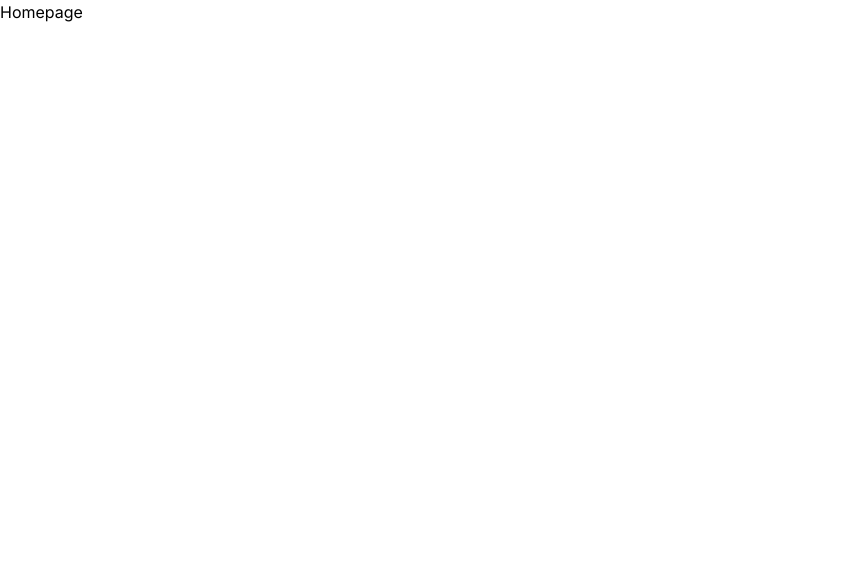
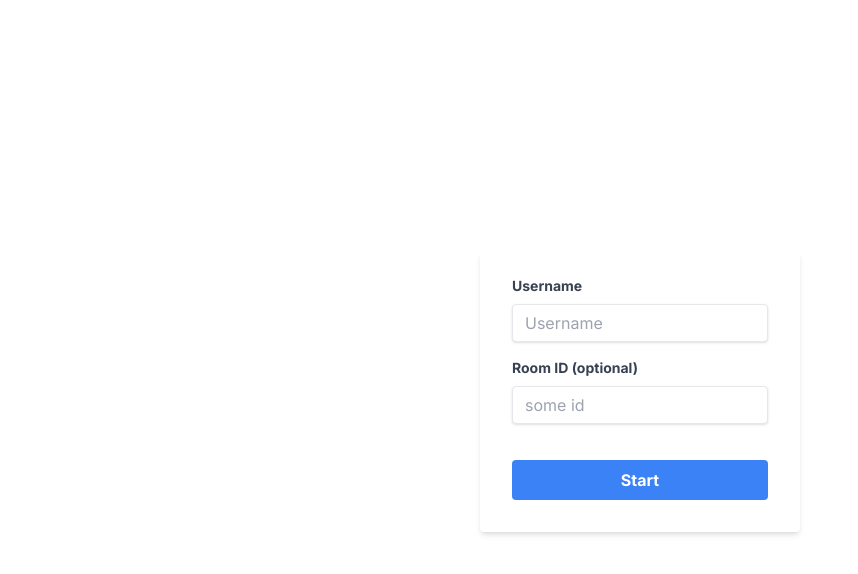
Before and after one commit to dimak911/bang-frontend, a Next.js app: page / in a window 1280 px wide. Shown: the top 574 px of the page, without its empty margins (0-858 px from the left). Built offline with nearby package versions, Linux system fonts and the light colour scheme.

Commit message:
added basic form

```diff
--- a/src/app/page.tsx
+++ b/src/app/page.tsx
@@ -1,3 +1,46 @@
 export default function Home() {
-  return <main>Homepage</main>;
+  return (
+    <main className="w-full h-[100vh] flex justify-center items-center">
+      <div className="w-full max-w-xs">
+        <form className="bg-white shadow-md rounded px-8 pt-6 pb-8 mb-4">
+          <div className="mb-4">
+            <label
+              className="block text-gray-700 text-sm font-bold mb-2"
+              htmlFor="username"
+            >
+              Username
+            </label>
+            <input
+              className="shadow appearance-none border rounded w-full py-2 px-3 text-gray-700 leading-tight focus:outline-none focus:shadow-outline focus:border-blue-300"
+              id="username"
+              type="text"
+              placeholder="Username"
+              autoComplete="off"
+            />
+          </div>
+          <div className="mb-6">
+            <label
+              className="block text-gray-700 text-sm font-bold mb-2"
+              htmlFor="room"
+            >
+              Room ID (optional)
+            </label>
+            <input
+              className="shadow appearance-none border rounded w-full py-2 px-3 text-gray-700 mb-3 leading-tight focus:outline-none focus:shadow-outline focus:border-blue-300"
+              id="room"
+              type="text"
+              placeholder="some id"
+              autoComplete="off"
+            />
+          </div>
+          <button
+            className="w-full bg-blue-500 hover:bg-blue-700 text-white font-bold py-2 px-4 rounded focus:outline-none focus:shadow-outline"
+            type="button"
+          >
+            Start
+          </button>
+        </form>
+      </div>
+    </main>
+  );
 }
--- a/src/components/Chat.tsx
+++ b/src/components/Chat.tsx
@@ -10,7 +10,11 @@
   const [currentMessage, setCurrentMessage] = useState<string>("");
 
   useEffect(() => {
-    socket = io("http://localhost:3333");
+    socket = io(process.env.NEXT_PUBLIC_BASE_API_URL || "", {
+      extraHeaders: {
+        "ngrok-skip-browser-warning": "69420",
+      },
+    });
 
     socket.on("connect", () => {
       console.log("socket connected");
```
Also changed, not shown: 2 other files (tests, documents, lock files or other folders).
